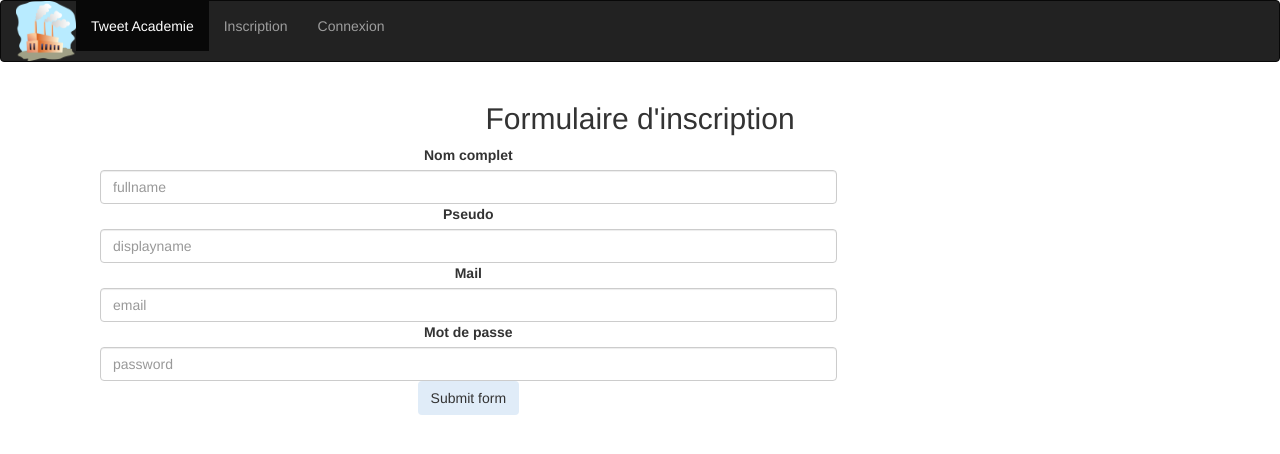
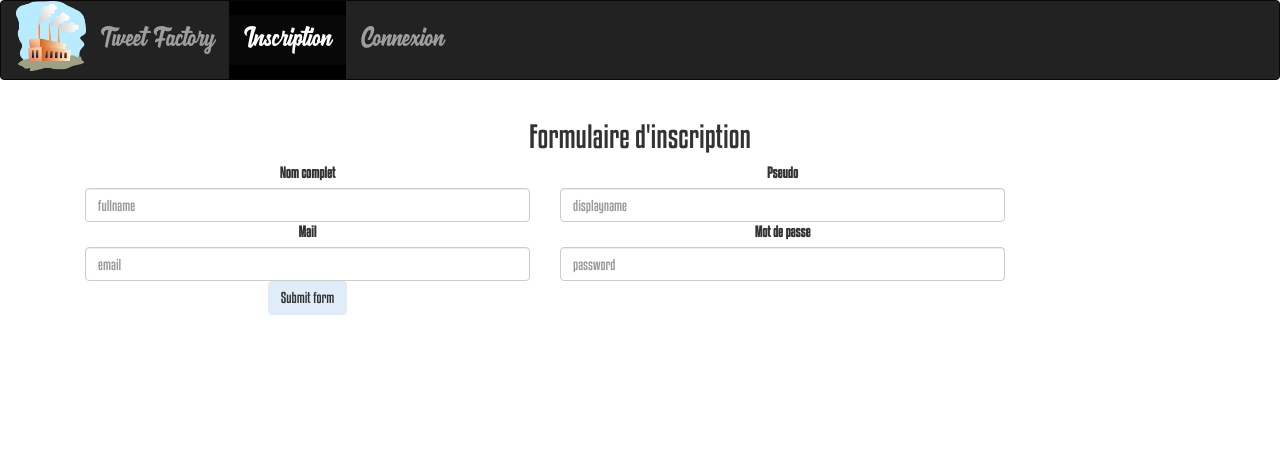
Before and after one commit to warlene/tweet_academy, a PHP site: page /rooter.php?controller=account&action=subscribe in a window 1280 px wide. Shown: the top 454 px of the page. Run offline with PHP 8.4, Linux system fonts and the light colour scheme; some libraries are stand-ins or nearby versions.

Commit message:
css navbar

```diff
--- a/models/Model_account.php
+++ b/models/Model_account.php
@@ -16,9 +16,11 @@ class Account {
       $error[] = "L'adresse mail est invalide.";
     }
     if(!empty($error)){
-      foreach ($error as $value) {
-        echo '<p>' . $value . '</p>';
+      echo '<ul>'."\n";
+      foreach($error as $e) {
+        echo '	<li>'.$e.'</li>'."\n";
       }
+      echo '</ul>';
       return false;
     }
     else {
--- a/style.css
+++ b/style.css
@@ -1,6 +1,27 @@
+@font-face {
+  font-family: 'Loguetown';
+  src:url('font/Loguetown Demo.ttf');
+}
+@font-face {
+  font-family: 'Kenyan coffee';
+  src:url('font/kenyan coffee rg.ttf');
+}
 .container.text-center .btn-secondary {
   background-color: #E0ECF8;
 }
-/* .container {
-  width: 700px;
-} */
+.cover {
+  float:none;
+}
+.navbar a {
+  margin-top: .5em;
+  margin-bottom: .5em;
+  font-family: 'Loguetown';
+  font-size: 2em;
+  text-decoration-color: red;
+}
+li.active {
+  background-color: black;
+}
+body{
+  font-family: 'Kenyan coffee';
+}
--- a/views/Account/Subscribe_form.php
+++ b/views/Account/Subscribe_form.php
@@ -1,24 +1,24 @@
 <div class="container text-center">
   <h2>Formulaire d'inscription</h2>
   <form method="POST">
-  <div class="col-md-10 mb-6">
-    <div class="col-md-10 mb-6">
+  <div class="cover">
+    <div class="col-md-5 offset-">
       <label for="validationDefault01">Nom complet</label>
       <input type="text" class="form-control" id="validationDefault01" placeholder="fullname" name="fullname" required>
     </div>
-    <div class="col-md-10 mb-6">
+    <div class="col-md-5 offset-">
       <label for="validationDefaultUsername">Pseudo</label>
         <input type="text" class="form-control" id="validationDefaultUsername" placeholder="displayname" name="displayname" required>
     </div>
-    <div class="col-md-10 mb-6">
+    <div class="col-md-5 offset">
       <label for="validationDefault03">Mail</label>
       <input type="email" class="form-control" id="validationDefault03" placeholder="email"  name="mail" required>
     </div>
-    <div class="col-md-10 mb-6">
+    <div class="col-md-5 offset-">
       <label for="validationDefault04">Mot de passe</label>
       <input type="password" class="form-control" id="validationDefault04" placeholder="password" name="password" required>
     </div>
-    <div class="col-md-10 mb-6">
+    <div class="col-md-5 offset-">
       <button class="btn btn-secondary" type="submit">Submit form</button>
     </div>
   </div>
--- a/views/Account/Subscribe_ok.php
+++ b/views/Account/Subscribe_ok.php
@@ -1,5 +1,5 @@
 <div class="container text-center">
   <h2>Inscription validée.</h2>
-  <h2>Bienvenue sur Tweet Academie <?php echo $fullname; ?> !</h2>
-  <h4>Vous pouvez maintenant naviguer et découvrir tout ce que le monde tweet :)</h4>
+  <h2>Bienvenue sur Tweet Factory <?php echo $fullname; ?> !</h2>
+  <h4>Vous pouvez maintenant naviguer et découvrir tout ce que le monde tweet.</h4>
 </div>
--- a/views/layout/Nav.php
+++ b/views/layout/Nav.php
@@ -1,7 +1,7 @@
 <!DOCTYPE html>
 <html lang="en">
 <head>
-  <title>Tweet Academie</title>
+  <title>Tweet Factory</title>
   <meta charset="utf-8">
   <meta name="viewport" content="width=device-width, initial-scale=1">
   <link rel="stylesheet" href="https://maxcdn.bootstrapcdn.com/bootstrap/3.3.7/css/bootstrap.min.css">
@@ -27,13 +27,13 @@
         <span class="icon-bar"></span>
         <span class="icon-bar"></span>
       </button>
-      <img src="images/factory.png" height="60" width="60">
+      <img src="images/factory.png" height="70" width="70">
     </div>
     <div class="collapse navbar-collapse" id="myNavbar">
       <ul class="nav navbar-nav">
-        <li class="active"><a href="rooter.php">Tweet Academie</a></li>
-        <li><a href="rooter.php?controller=account&action=subscribe">Inscription</a></li>
-        <li><a href="rooter.php?controller=account&action=connexion">Connexion</a></li>
+        <li class="<?php if(empty($_GET)){ ?>active<?php }?>"><a href="rooter.php">Tweet Factory</a></li>
+        <li class="<?php if(isset($_GET['action']) && $_GET['action']=='subscribe'){ ?>active<?php } ?>"><a href="rooter.php?controller=account&action=subscribe">Inscription</a></li>
+        <li class="<?php if(isset($_GET['action']) && $_GET['action']=='connexion'){ ?>active<?php } ?>"><a href="rooter.php?controller=account&action=connexion">Connexion</a></li>
       </ul>
     </div>
   </div>
```
Also changed, not shown: font/Loguetown Demo.ttf (added), font/kenyan coffee rg.ttf (added).
